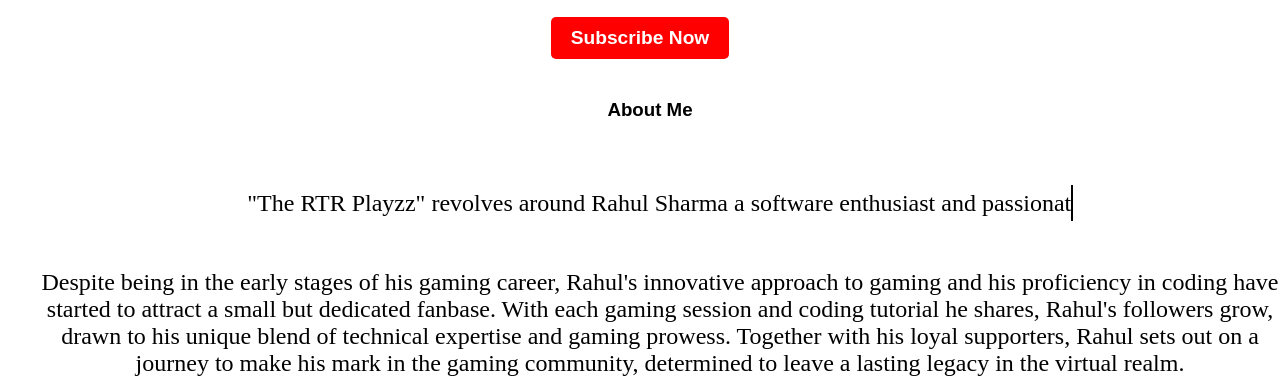
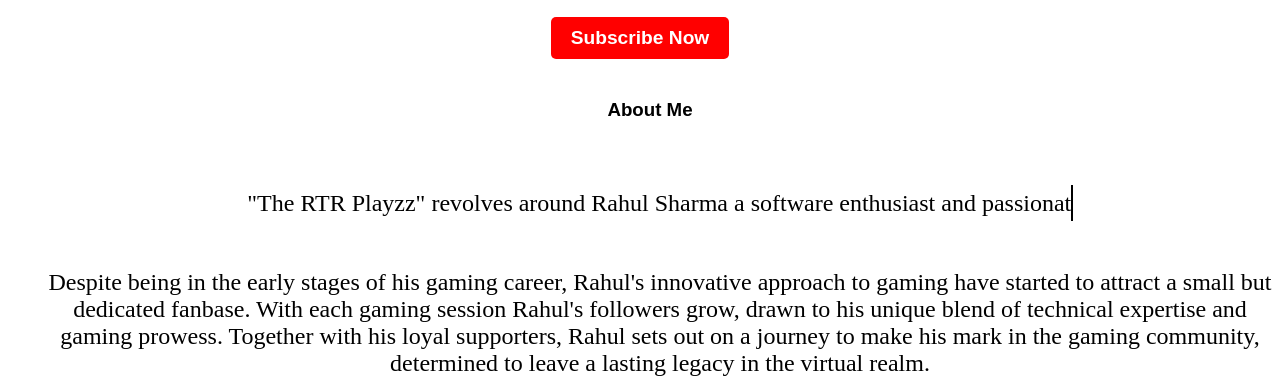
Before and after one commit to sanjud7/rtr_playzz, a plain HTML site: page index.html in a window 1280 px wide. Shown: the part 554-931 px from the top of the page. Drawn offline with Linux system fonts and the light colour scheme.

Commit message:
Update index.html

```diff
--- a/index.html
+++ b/index.html
@@ -49,9 +49,8 @@
             <p class="typewriter">
                 "The RTR Playzz" revolves around Rahul Sharma a software enthusiast and passionate online gamer. </p>
             <p>
-                Despite being in the early stages of his gaming career, Rahul's innovative approach to gaming and his
-                proficiency in coding have started to attract a small but dedicated fanbase. With each gaming session
-                and coding tutorial he shares, Rahul's followers grow, drawn to his unique blend of technical expertise
+                Despite being in the early stages of his gaming career, Rahul's innovative approach to gaming have started to attract a small but dedicated fanbase. With each gaming session
+                 Rahul's followers grow, drawn to his unique blend of technical expertise
                 and gaming prowess. Together with his loyal supporters, Rahul sets out on a journey to make his mark in
                 the gaming community, determined to leave a lasting legacy in the virtual realm.
             </p>
```
